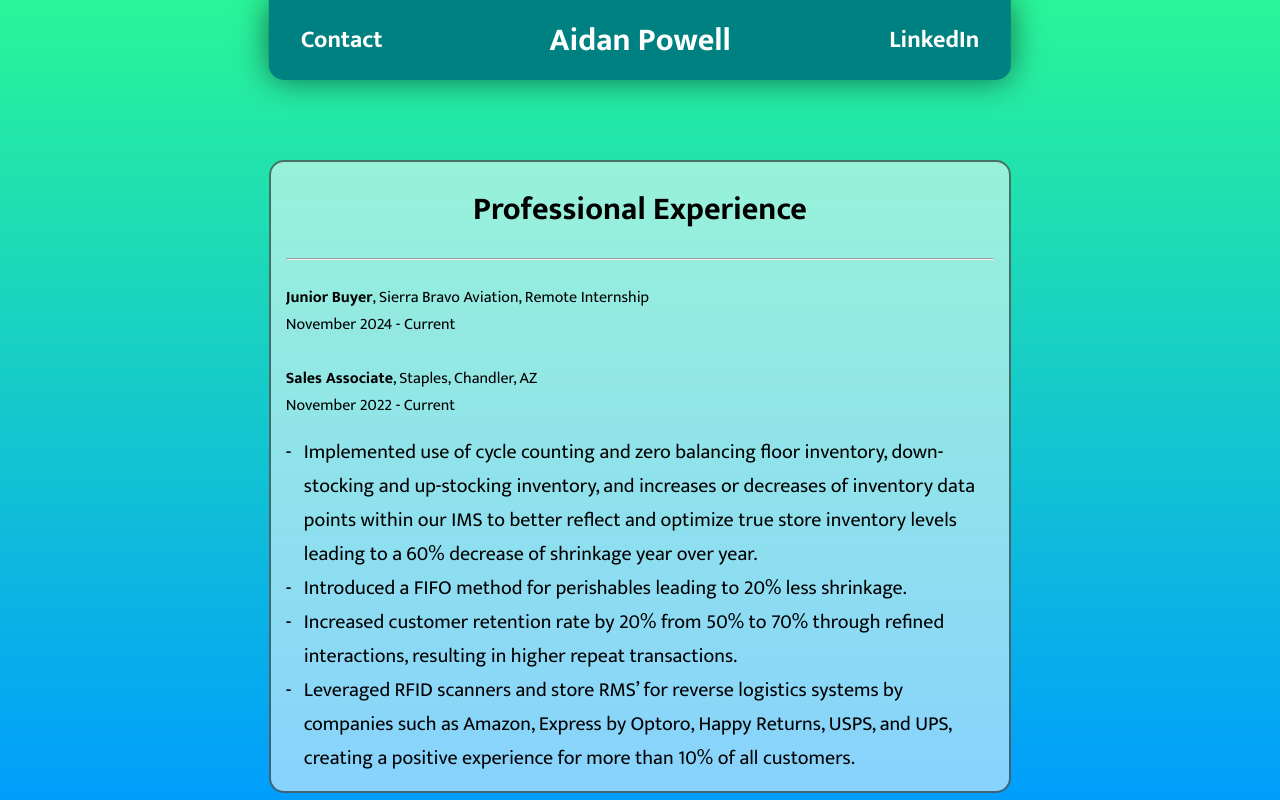
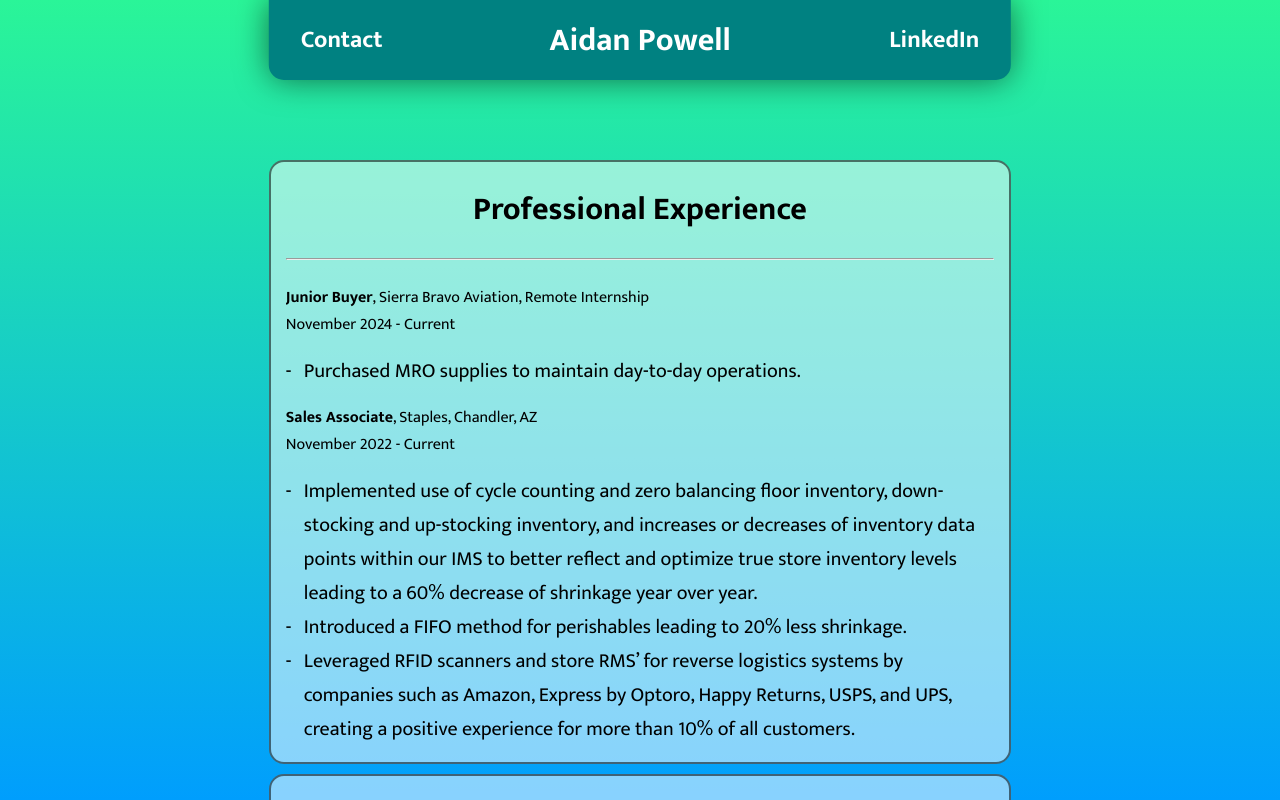
Before and after one commit to BruhGaming1776/aidanpowell.net, a Vue app: page / in a window 1280 px wide. Shown: the top 800 px of the page. Built offline with nearby package versions, Linux system fonts and the light colour scheme.

Commit message:
Update to Experience

```diff
--- a/src/components/Main.vue
+++ b/src/components/Main.vue
@@ -12,8 +12,11 @@
                             <p>
                                 <b>Junior Buyer</b>, Sierra Bravo Aviation, Remote Internship
                                 <br>November 2024 - Current
-                                <br>
-                                <br>
+                            </p>
+                            <ul>
+                                <li>Purchased MRO supplies to maintain day-to-day operations.</li>
+                            </ul>
+                            <p>
                                 <b>Sales Associate</b>, Staples, Chandler, AZ
                                 <br>November 2022 - Current
                             </p>
@@ -25,9 +28,6 @@ decrease of shrinkage year over year.
                                 </li>
                                 <li>
                                     Introduced a FIFO method for perishables leading to 20% less shrinkage.
-                                </li>
-                                <li>
-                                    Increased customer retention rate by 20% from 50% to 70% through refined interactions, resulting in higher repeat transactions.
                                 </li>
                                 <li>
                                     Leveraged RFID scanners and store RMS’ for reverse logistics systems by companies such as Amazon, Express by Optoro,
```
